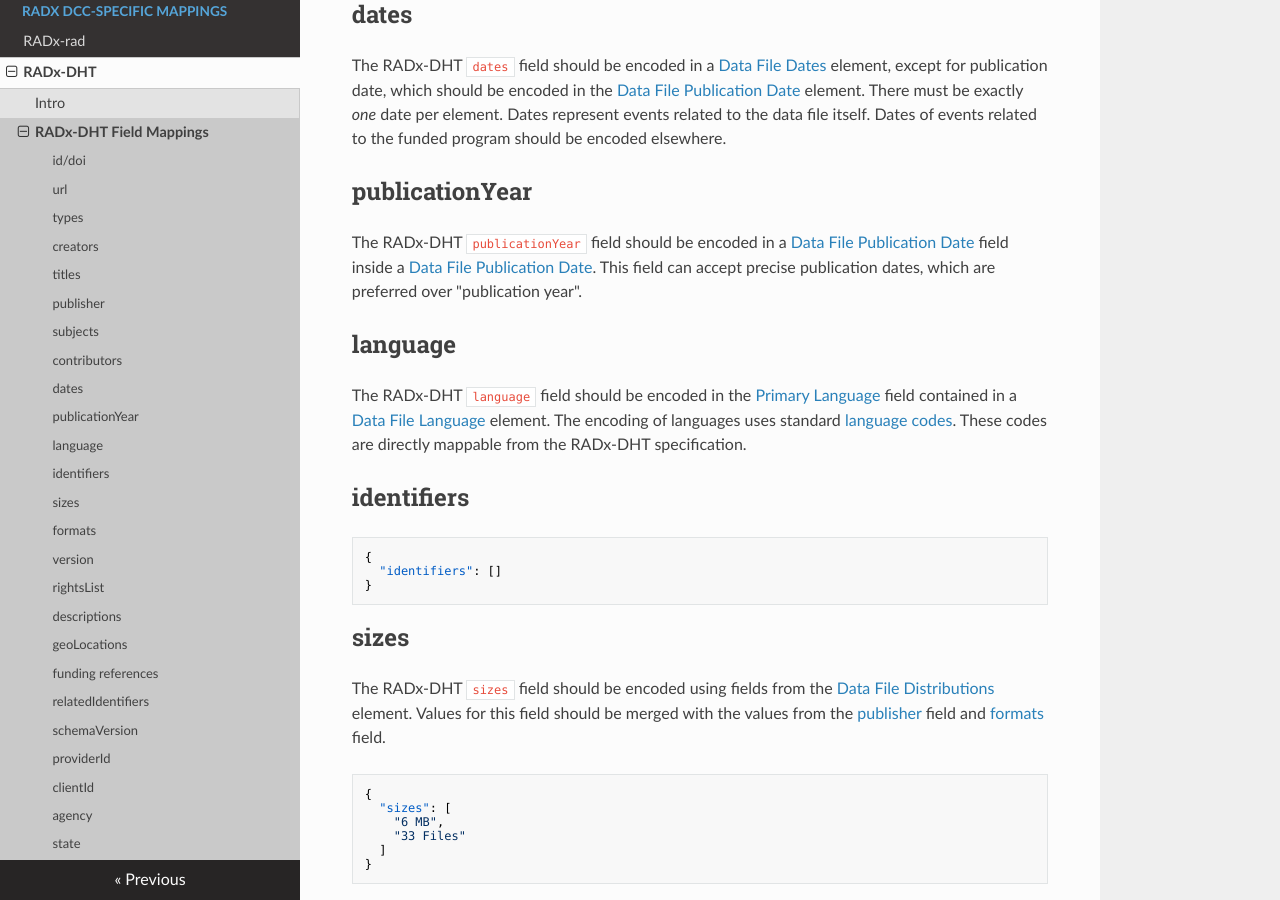
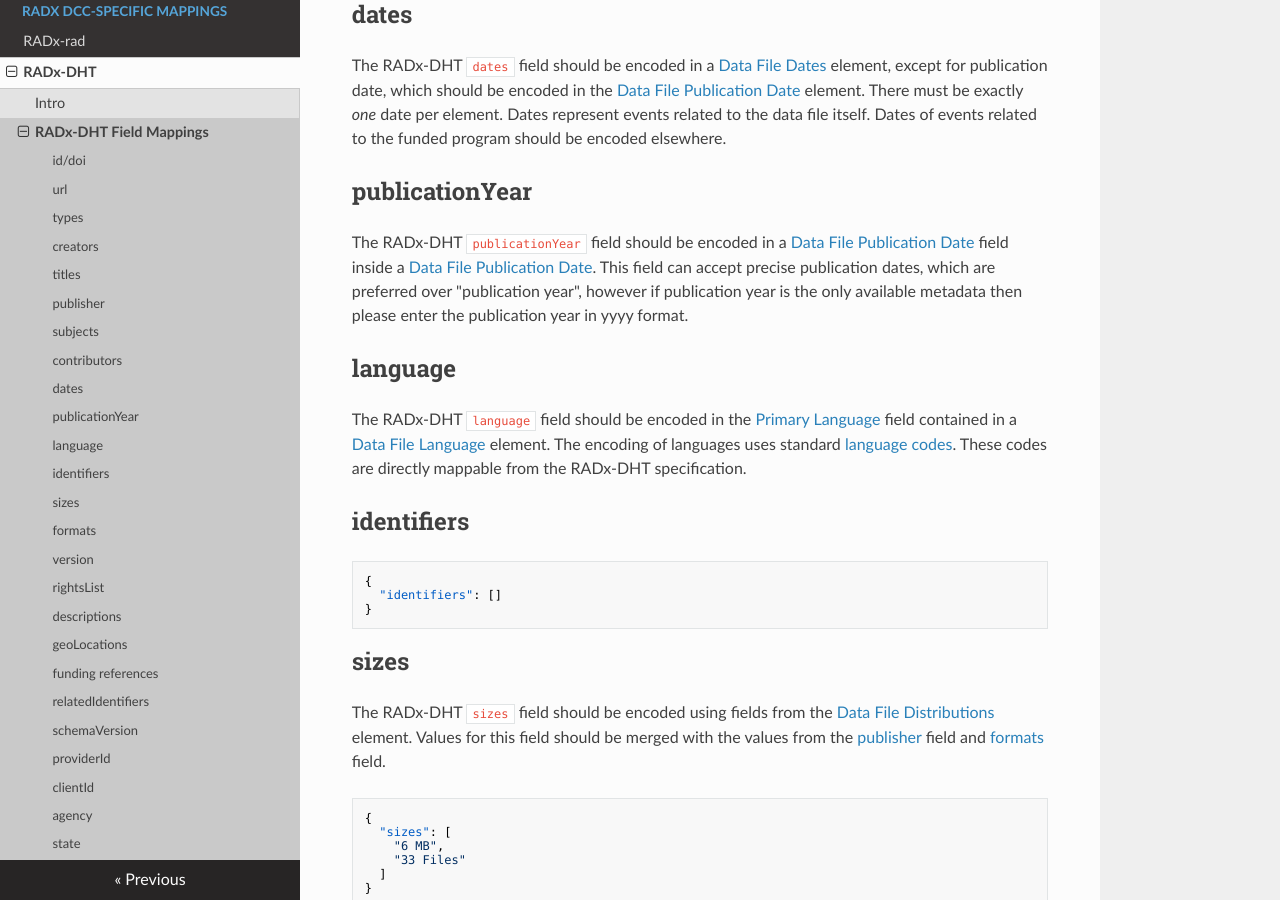
Before and after one commit to RADx/radx-metadata-spec-docs, an MkDocs documentation site: the page built from docs/radx-dht-mapping.md, in a window 1280 px wide and 900 px high, scrolled down 5701 px. Built offline with MkDocs 1.6.1, drawn with Linux system fonts in a browser that asks for light colours; nearby versions of some CDN libraries.

Commit message:
Added note about encoding years

```diff
--- a/docs/radx-dht-mapping.md
+++ b/docs/radx-dht-mapping.md
@@ -245,7 +245,7 @@ The RADx-DHT `dates` field should be encoded in a [Data File Dates](specificatio
 
 ## publicationYear
 
-The RADx-DHT `publicationYear` field should be encoded in a [Data File Publication Date](specification.md#data-file-publication-date) field inside a [Data File Publication Date](specification.md#data-file-publication-date).  This field can accept precise publication dates, which are preferred over "publication year".
+The RADx-DHT `publicationYear` field should be encoded in a [Data File Publication Date](specification.md#data-file-publication-date) field inside a [Data File Publication Date](specification.md#data-file-publication-date).  This field can accept precise publication dates, which are preferred over "publication year", however if publication year is the only available metadata then please enter the publication year in yyyy format.
 
 ## language
 
```
